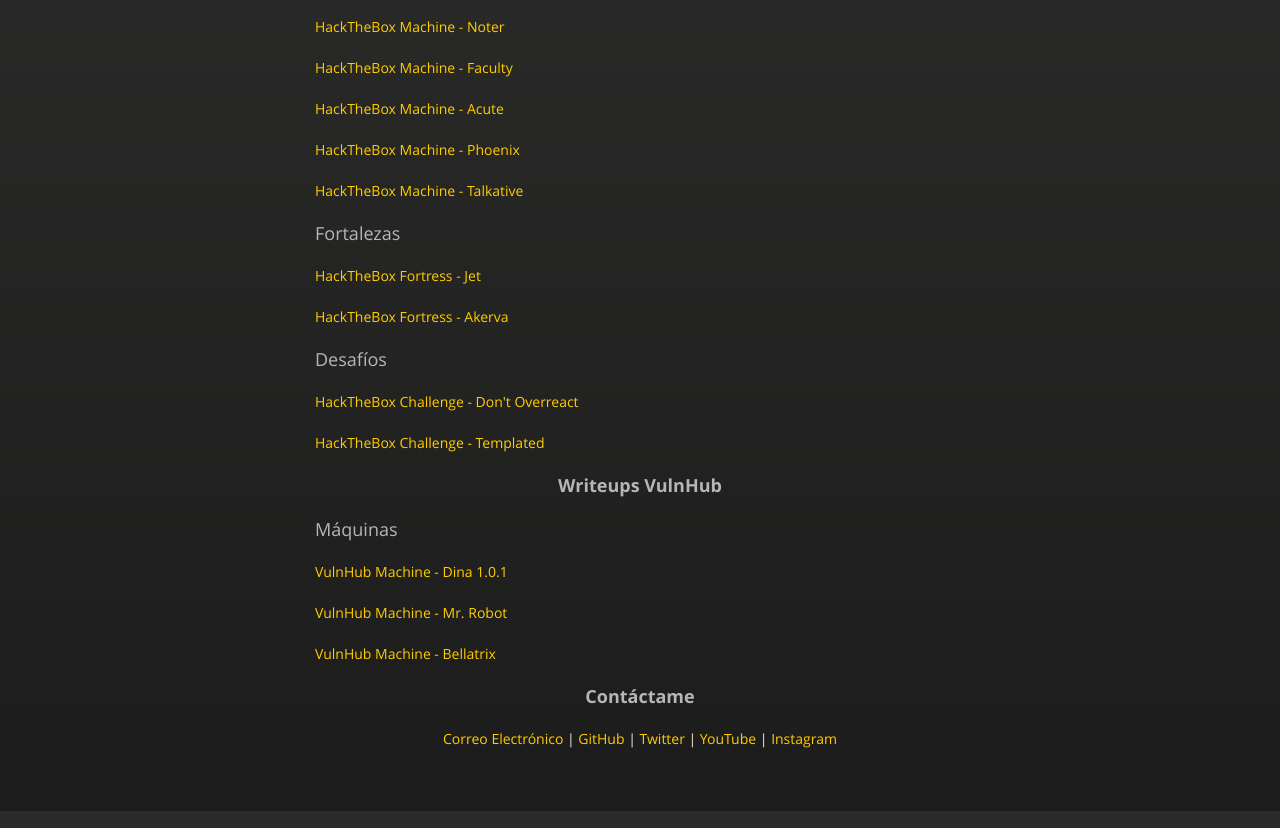
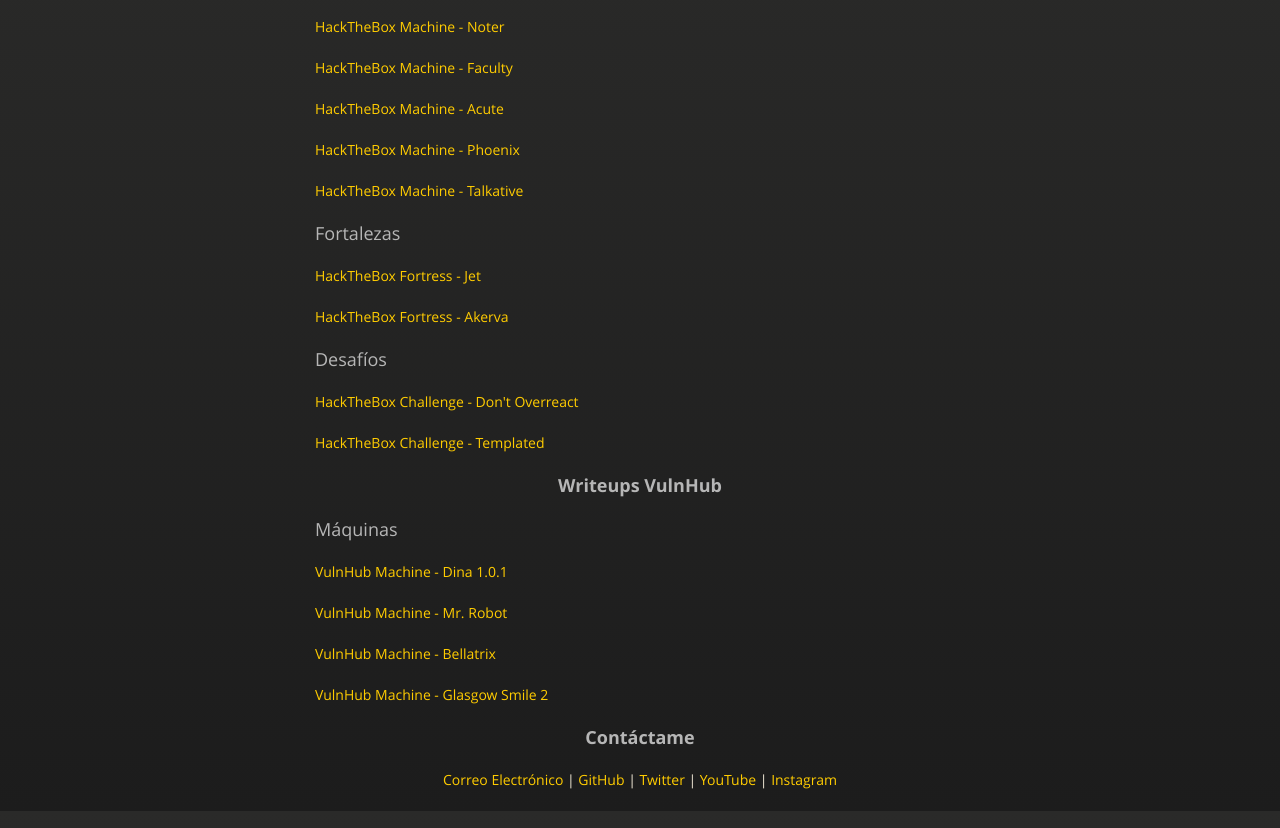
Before and after one commit to henryp911/gg-new.github.io, a Jekyll site: the page index.html, which Jekyll copies as it is, in a window 1280 px wide and 900 px high, scrolled down 989 px. Shown: the top 828 px of the window. Built offline with Jekyll 4.4.1, drawn with Linux system fonts in a browser that asks for light colours.

Commit message:
Update index.html

```diff
--- a/index.html
+++ b/index.html
@@ -73,6 +73,7 @@
 <p><a href="./vulnhub/dina 1.0.1/">VulnHub Machine - Dina 1.0.1</a></p>
 <p><a href="./vulnhub/mr. robot/">VulnHub Machine - Mr. Robot</a></p>
 <p><a href="./vulnhub/bellatrix/">VulnHub Machine - Bellatrix</a></p>
+<p><a href="./vulnhub/glasgow smile 2/">VulnHub Machine - Glasgow Smile 2</a></p>
 
 <center><h3><p><strong>Contáctame</strong></p></h3>
 <p><a href="mailto: gatogamer1155@gmail.com">Correo Electrónico</a> |
```
